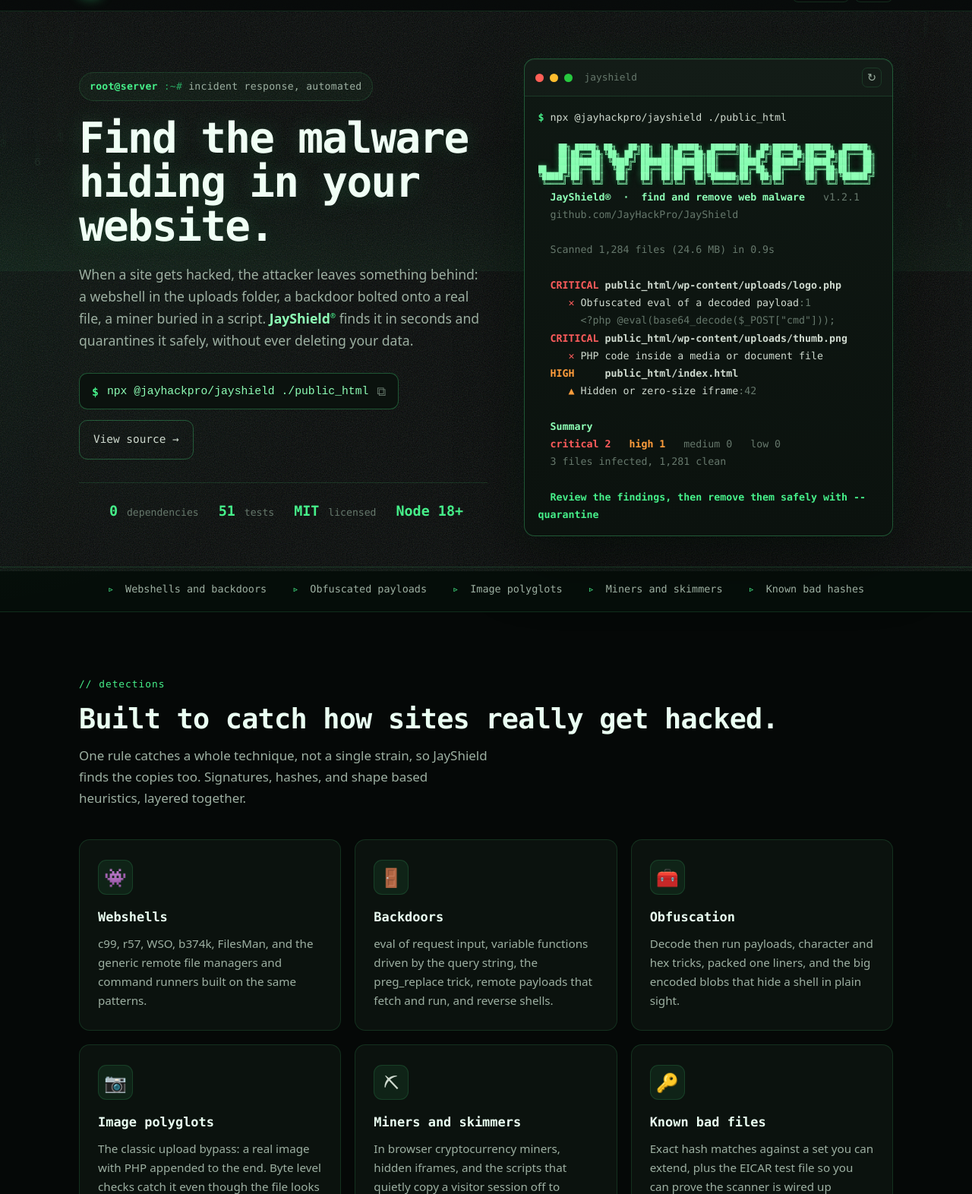
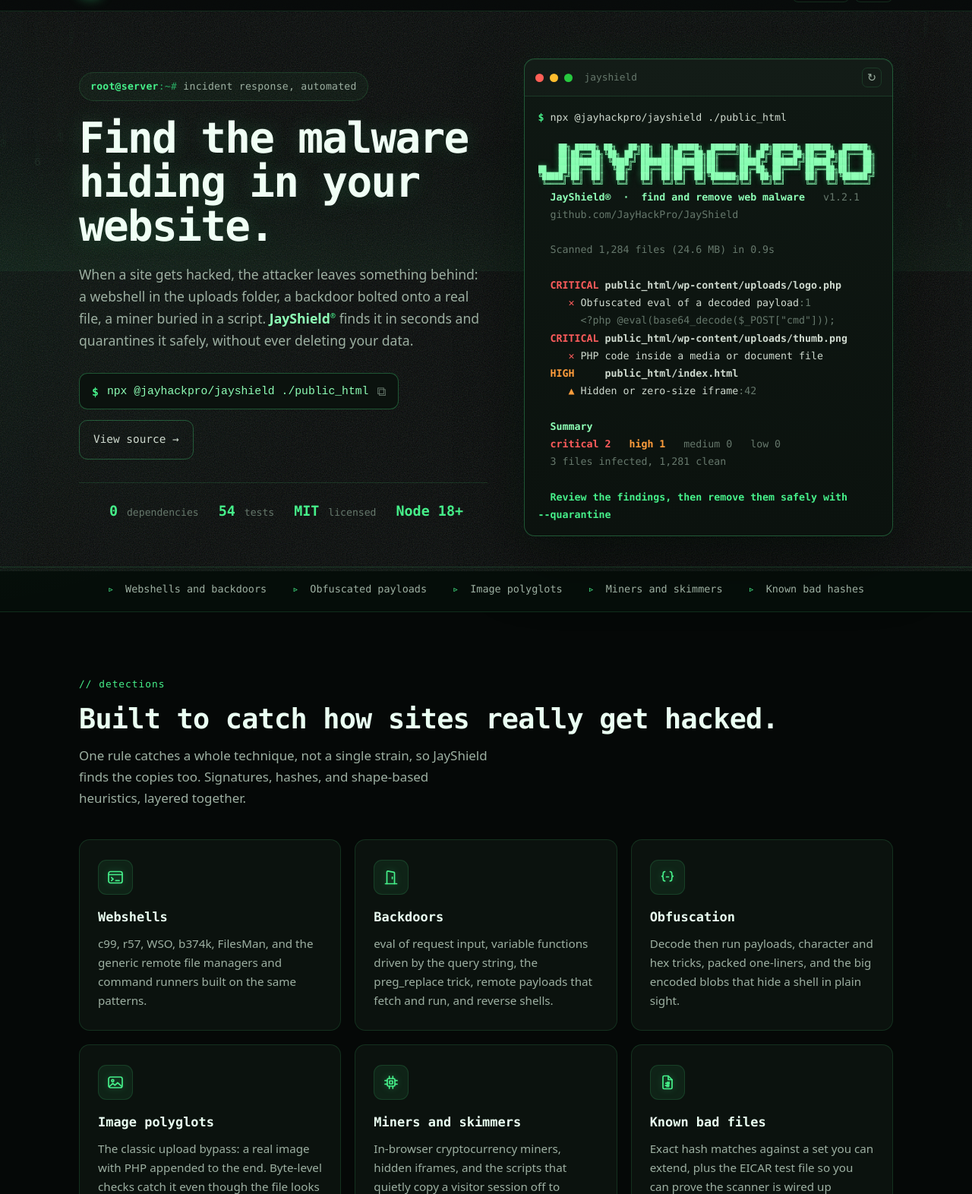
Before and after one commit to JayHackPro/JayShield, a website: page docs/index.html in a window 1280 px wide. Shown: the part 48-1620 px from the top of the page at 76% size. Drawn offline with Linux system fonts and the light colour scheme.

Commit message:
Landing page: design QC pass and back-to-top centering
- Center the back-to-top arrow: drop the flex gap that pushed it left,
  make it a 48px square with the label growing to its right on hover,
  and bob it symmetrically around center.
- Replace the six detection-card emoji with monochrome green line icons
  (terminal, door, braces, image, chip, file+hash) so the whole grid
  stays inside the green-on-black system.
- Tighten the hero shell prompt to root@server:~# (no stray gap).
- Stop commands breaking mid-token at hyphens and slashes; wrap flags
  and paths so pills wrap only at spaces, and left-align them.
- Hyphenate compound adjectives (shape-based, in-browser, one-liners,
  byte-level, read-only, machine-readable).
- Correct the test count to 54, and balance the hero stats 2x2 on mobile.

```diff
--- a/docs/app.js
+++ b/docs/app.js
@@ -210,7 +210,7 @@
       { d: 120, html: '  <span class="sv-crit">critical 2</span>   <span class="sv-high">high 1</span>   <span class="t-dim">medium 0   low 0</span>' },
       { d: 120, html: '<span class="t-dim">  3 files infected, 1,281 clean</span>' },
       { d: 260, html: "" },
-      { d: 120, html: '<span class="t-ok">  Review the findings, then remove them safely with --quarantine</span>' }
+      { d: 120, html: '<span class="t-ok">  Review the findings, then remove them safely with <span class="nb">--quarantine</span></span>' }
     ];
 
     let timers = [];
--- a/docs/index.html
+++ b/docs/index.html
@@ -20,8 +20,8 @@
   <meta name="twitter:title" content="JayShield by JayHackPro">
   <meta name="twitter:description" content="Find and remove web malware, webshells, and backdoors. Fast, dependency-free, open source.">
   <meta name="twitter:image" content="https://jayhackpro.github.io/JayShield/assets/social-preview.png">
-  <link rel="stylesheet" href="styles.css?v=6">
-  <script src="app.js?v=6" defer></script>
+  <link rel="stylesheet" href="styles.css?v=9">
+  <script src="app.js?v=9" defer></script>
 </head>
 <body>
 <a class="skip-link" href="#main">Skip to main content</a>
@@ -63,14 +63,14 @@
       <div class="cta-row">
         <button class="copy-cmd" data-cmd="npx @jayhackpro/jayshield ./public_html" aria-label="Copy install command">
           <span class="copy-prompt">$</span>
-          <code>npx @jayhackpro/jayshield ./public_html</code>
+          <code>npx <span class="nb">@jayhackpro/jayshield</span> <span class="nb">./public_html</span></code>
           <span class="copy-icon" aria-hidden="true">⧉</span>
         </button>
         <a class="btn-ghost" href="https://github.com/JayHackPro/JayShield">View source →</a>
       </div>
       <ul class="hero-facts">
         <li><b>0</b> dependencies</li>
-        <li><b>51</b> tests</li>
+        <li><b>54</b> tests</li>
         <li><b>MIT</b> licensed</li>
         <li><b>Node 18+</b></li>
       </ul>
@@ -103,35 +103,47 @@
     <div class="wrap">
       <p class="kicker">// detections</p>
       <h2>Built to catch how sites really get hacked.</h2>
-      <p class="section-lede">One rule catches a whole technique, not a single strain, so JayShield finds the copies too. Signatures, hashes, and shape based heuristics, layered together.</p>
+      <p class="section-lede">One rule catches a whole technique, not a single strain, so JayShield finds the copies too. Signatures, hashes, and shape-based heuristics, layered together.</p>
       <div class="cards">
         <article class="card">
-          <div class="card-ico" aria-hidden="true">&#128126;</div>
+          <div class="card-ico" aria-hidden="true">
+            <svg viewBox="0 0 24 24" fill="none" stroke="currentColor" stroke-width="1.7" stroke-linecap="round" stroke-linejoin="round"><rect x="3" y="4.5" width="18" height="15" rx="2.5"/><path d="M3 8.5h18"/><path d="M6.8 12.4l2.3 2-2.3 2"/><path d="M12.4 16.4h4.6"/></svg>
+          </div>
           <h3>Webshells</h3>
           <p>c99, r57, WSO, b374k, FilesMan, and the generic remote file managers and command runners built on the same patterns.</p>
         </article>
         <article class="card">
-          <div class="card-ico" aria-hidden="true">&#128682;</div>
+          <div class="card-ico" aria-hidden="true">
+            <svg viewBox="0 0 24 24" fill="none" stroke="currentColor" stroke-width="1.7" stroke-linecap="round" stroke-linejoin="round"><path d="M6.5 20.5V4.9a1 1 0 0 1 1.2-1l8 1.5a1 1 0 0 1 .8 1V20.5"/><path d="M4.5 20.5h15"/><path d="M13.6 11.8v2"/></svg>
+          </div>
           <h3>Backdoors</h3>
           <p>eval of request input, variable functions driven by the query string, the preg_replace trick, remote payloads that fetch and run, and reverse shells.</p>
         </article>
         <article class="card">
-          <div class="card-ico" aria-hidden="true">&#129520;</div>
+          <div class="card-ico" aria-hidden="true">
+            <svg viewBox="0 0 24 24" fill="none" stroke="currentColor" stroke-width="1.7" stroke-linecap="round" stroke-linejoin="round"><path d="M8.6 4.5c-1.7 0-2.3 1-2.3 2.7v1.3c0 1.2-.5 2-1.6 2.2 1.1.2 1.6 1 1.6 2.2v1.3c0 1.7.6 2.7 2.3 2.7"/><path d="M15.4 4.5c1.7 0 2.3 1 2.3 2.7v1.3c0 1.2.5 2 1.6 2.2-1.1.2-1.6 1-1.6 2.2v1.3c0 1.7-.6 2.7-2.3 2.7"/><path d="M10.6 11.5h2.8"/></svg>
+          </div>
           <h3>Obfuscation</h3>
-          <p>Decode then run payloads, character and hex tricks, packed one liners, and the big encoded blobs that hide a shell in plain sight.</p>
+          <p>Decode then run payloads, character and hex tricks, packed one-liners, and the big encoded blobs that hide a shell in plain sight.</p>
         </article>
         <article class="card">
-          <div class="card-ico" aria-hidden="true">&#128247;</div>
+          <div class="card-ico" aria-hidden="true">
+            <svg viewBox="0 0 24 24" fill="none" stroke="currentColor" stroke-width="1.7" stroke-linecap="round" stroke-linejoin="round"><rect x="3" y="5" width="18" height="14" rx="2.5"/><circle cx="8.4" cy="9.8" r="1.5"/><path d="M4.4 17.2l4.2-3.8 2.7 2.4 3.6-3.3 4.6 4.2"/></svg>
+          </div>
           <h3>Image polyglots</h3>
-          <p>The classic upload bypass: a real image with PHP appended to the end. Byte level checks catch it even though the file looks binary.</p>
+          <p>The classic upload bypass: a real image with PHP appended to the end. Byte-level checks catch it even though the file looks binary.</p>
         </article>
         <article class="card">
-          <div class="card-ico" aria-hidden="true">&#9935;</div>
+          <div class="card-ico" aria-hidden="true">
+            <svg viewBox="0 0 24 24" fill="none" stroke="currentColor" stroke-width="1.7" stroke-linecap="round" stroke-linejoin="round"><rect x="7" y="7" width="10" height="10" rx="1.6"/><rect x="10" y="10" width="4" height="4" rx="0.5"/><path d="M9.7 4v3M14.3 4v3M9.7 17v3M14.3 17v3M4 9.7h3M4 14.3h3M17 9.7h3M17 14.3h3"/></svg>
+          </div>
           <h3>Miners and skimmers</h3>
-          <p>In browser cryptocurrency miners, hidden iframes, and the scripts that quietly copy a visitor session off to another server.</p>
+          <p>In-browser cryptocurrency miners, hidden iframes, and the scripts that quietly copy a visitor session off to another server.</p>
         </article>
         <article class="card">
-          <div class="card-ico" aria-hidden="true">&#128273;</div>
+          <div class="card-ico" aria-hidden="true">
+            <svg viewBox="0 0 24 24" fill="none" stroke="currentColor" stroke-width="1.7" stroke-linecap="round" stroke-linejoin="round"><path d="M13 3.5H7.5A1.5 1.5 0 0 0 6 5v14a1.5 1.5 0 0 0 1.5 1.5h9A1.5 1.5 0 0 0 18 19V8.5z"/><path d="M13 3.5V8.5h5"/><path d="M9.7 13.2h4.6M9.3 16.2h4.6M12 11.6l-.7 6.2M14 11.6l-.7 6.2"/></svg>
+          </div>
           <h3>Known bad files</h3>
           <p>Exact hash matches against a set you can extend, plus the EICAR test file so you can prove the scanner is wired up correctly.</p>
         </article>
@@ -146,7 +158,7 @@
         <h2>Remove threats without losing a byte.</h2>
         <p class="section-lede">JayShield never deletes your files. Quarantine moves each flagged file into a local vault and records where it came from, so your live site stops serving it at once while every byte is kept.</p>
         <ul class="how-list">
-          <li><span class="how-num">01</span> <div><b>Scan</b> read only by default. Nothing on disk changes until you say so.</div></li>
+          <li><span class="how-num">01</span> <div><b>Scan</b> read-only by default. Nothing on disk changes until you say so.</div></li>
           <li><span class="how-num">02</span> <div><b>Quarantine</b> flagged files move into a sealed local vault, out of the web root.</div></li>
           <li><span class="how-num">03</span> <div><b>Restore</b> put anything back, byte for byte, if a detection was wrong.</div></li>
         </ul>
@@ -173,18 +185,18 @@
       <div class="install-cards">
         <div class="install-card">
           <p class="install-label">Scan a folder, no install</p>
-          <button class="copy-cmd wide" data-cmd="npx @jayhackpro/jayshield ./public_html"><span class="copy-prompt">$</span><code>npx @jayhackpro/jayshield ./public_html</code><span class="copy-icon" aria-hidden="true">⧉</span></button>
+          <button class="copy-cmd wide" data-cmd="npx @jayhackpro/jayshield ./public_html"><span class="copy-prompt">$</span><code>npx <span class="nb">@jayhackpro/jayshield</span> <span class="nb">./public_html</span></code><span class="copy-icon" aria-hidden="true">⧉</span></button>
         </div>
         <div class="install-card">
           <p class="install-label">Prove it works, with the EICAR test file</p>
-          <button class="copy-cmd wide" data-cmd="npx @jayhackpro/jayshield --selftest"><span class="copy-prompt">$</span><code>npx @jayhackpro/jayshield --selftest</code><span class="copy-icon" aria-hidden="true">⧉</span></button>
+          <button class="copy-cmd wide" data-cmd="npx @jayhackpro/jayshield --selftest"><span class="copy-prompt">$</span><code>npx <span class="nb">@jayhackpro/jayshield</span> <span class="nb">--selftest</span></code><span class="copy-icon" aria-hidden="true">⧉</span></button>
         </div>
         <div class="install-card">
           <p class="install-label">Install once, call it by name</p>
-          <button class="copy-cmd wide" data-cmd="npm install -g @jayhackpro/jayshield"><span class="copy-prompt">$</span><code>npm install -g @jayhackpro/jayshield</code><span class="copy-icon" aria-hidden="true">⧉</span></button>
+          <button class="copy-cmd wide" data-cmd="npm install -g @jayhackpro/jayshield"><span class="copy-prompt">$</span><code>npm install <span class="nb">-g</span> <span class="nb">@jayhackpro/jayshield</span></code><span class="copy-icon" aria-hidden="true">⧉</span></button>
         </div>
       </div>
-      <p class="install-foot">Exit codes make it drop straight into CI: <code>0</code> clean, <code>1</code> threats found, <code>2</code> error. Add <code>--json</code> for machine readable output.</p>
+      <p class="install-foot">Exit codes make it drop straight into CI: <code>0</code> clean, <code>1</code> threats found, <code>2</code> error. Add <code>--json</code> for machine-readable output.</p>
     </div>
   </section>
 
--- a/docs/styles.css
+++ b/docs/styles.css
@@ -77,10 +77,10 @@ html { scrollbar-color: #46f08a #080d0a; scrollbar-width: thin; }
 /* Back to top: a terminal chip that expands to a shell command on hover. */
 .to-top {
   position: fixed; right: 22px; bottom: 22px; z-index: 70;
-  display: inline-flex; align-items: center; gap: 8px;
-  height: 46px; padding: 0 15px;
+  display: inline-flex; align-items: center; justify-content: center;
+  height: 48px; min-width: 48px; padding: 0 14px;
   background: var(--panel); color: var(--green);
-  border: 1px solid var(--line-strong); border-radius: 12px;
+  border: 1px solid var(--line-strong); border-radius: 13px;
   font-family: var(--mono); font-size: 0.9rem; font-weight: 700;
   text-decoration: none;
   box-shadow: 0 10px 26px rgba(0, 0, 0, 0.45);
@@ -93,10 +93,12 @@ html { scrollbar-color: #46f08a #080d0a; scrollbar-width: thin; }
   box-shadow: 0 12px 32px rgba(0, 0, 0, 0.5), 0 0 24px rgba(70, 240, 138, 0.35);
 }
 .to-top:focus-visible { outline: 2px solid var(--green); outline-offset: 3px; }
-.to-top .tt-arrow { font-size: 0.82rem; line-height: 1; text-shadow: 0 0 12px var(--glow); animation: tt-bob 2.4s ease-in-out infinite; }
-.to-top .tt-label { max-width: 0; overflow: hidden; white-space: nowrap; opacity: 0; transition: max-width 0.3s ease, opacity 0.22s ease; }
-.to-top:hover .tt-label { max-width: 76px; opacity: 1; }
-@keyframes tt-bob { 0%, 100% { transform: translateY(0); } 50% { transform: translateY(-3px); } }
+/* Arrow sits dead-center of the collapsed square; the label grows to its
+   right on hover via its own margin, so there is no stray gap when hidden. */
+.to-top .tt-arrow { font-size: 0.8rem; line-height: 1; display: grid; place-items: center; text-shadow: 0 0 12px var(--glow); animation: tt-bob 2.4s ease-in-out infinite; }
+.to-top .tt-label { max-width: 0; margin-left: 0; overflow: hidden; white-space: nowrap; opacity: 0; transition: max-width 0.3s ease, margin-left 0.3s ease, opacity 0.22s ease; }
+.to-top:hover .tt-label { max-width: 76px; margin-left: 9px; opacity: 1; }
+@keyframes tt-bob { 0%, 100% { transform: translateY(1.5px); } 50% { transform: translateY(-1.5px); } }
 
 .wrap { max-width: var(--maxw); margin: 0 auto; padding: 0 24px; }
 
@@ -176,8 +178,8 @@ html { scrollbar-color: #46f08a #080d0a; scrollbar-width: thin; }
 .eyebrow {
   font-family: var(--mono); font-size: 0.82rem; color: var(--ink-soft);
   letter-spacing: 0.02em; margin-bottom: 20px;
-  display: inline-flex; gap: 8px; align-items: baseline; flex-wrap: wrap;
-  padding: 7px 13px; border: 1px solid var(--line); border-radius: 999px;
+  display: inline-block;
+  padding: 7px 14px; border: 1px solid var(--line); border-radius: 999px;
   background: rgba(70, 240, 138, 0.04);
 }
 .prompt { color: var(--green); font-weight: 700; }
@@ -250,8 +252,10 @@ h1 {
 .term-body {
   font-family: var(--mono); font-size: 0.83rem; line-height: 1.75;
   padding: 16px 18px; flex: 1;
-  white-space: pre-wrap; word-break: break-word;
+  white-space: pre-wrap; overflow-wrap: break-word;
 }
+/* Keep flags and paths from breaking across a line at their hyphens or slashes. */
+.nb { white-space: nowrap; }
 .t-line { display: block; }
 .t-cmd { color: var(--ink); }
 .t-cmd .g { color: var(--green); font-weight: 700; }
@@ -318,9 +322,12 @@ h2 {
 .card:hover { border-color: var(--line-strong); transform: translateY(-3px); box-shadow: 0 18px 44px rgba(0, 0, 0, 0.4); }
 .card:hover::before { opacity: 1; }
 .card-ico {
-  font-size: 1.5rem; width: 46px; height: 46px; display: grid; place-items: center;
+  width: 46px; height: 46px; display: grid; place-items: center;
   background: rgba(70, 240, 138, 0.08); border: 1px solid var(--line); border-radius: 11px; margin-bottom: 16px;
+  transition: background 0.2s ease, border-color 0.2s ease;
 }
+.card-ico svg { width: 24px; height: 24px; color: var(--green); filter: drop-shadow(0 0 5px rgba(70, 240, 138, 0.28)); }
+.card:hover .card-ico { background: rgba(70, 240, 138, 0.12); border-color: var(--line-strong); }
 .card h3 { font-family: var(--mono); font-size: 1.06rem; color: #eafff2; margin-bottom: 8px; }
 .card p { color: var(--ink-soft); font-size: 0.95rem; }
 
@@ -350,7 +357,9 @@ h2 {
 .install-cards { display: grid; grid-template-columns: repeat(3, 1fr); gap: 16px; margin: 8px 0 26px; text-align: left; }
 .install-card { background: var(--panel); border: 1px solid var(--line); border-radius: 14px; padding: 20px; }
 .install-label { font-family: var(--mono); font-size: 0.8rem; color: var(--ink-dim); margin-bottom: 12px; }
-.copy-cmd.wide { width: 100%; justify-content: space-between; font-size: 0.83rem; }
+.copy-cmd.wide { width: 100%; justify-content: flex-start; align-items: flex-start; font-size: 0.83rem; }
+.copy-cmd.wide code { text-align: left; }
+.copy-cmd.wide .copy-icon { margin-left: auto; }
 .install-foot { font-size: 0.92rem; color: var(--ink-soft); }
 .install-foot code { font-family: var(--mono); color: var(--green); background: rgba(70, 240, 138, 0.08); padding: 1px 6px; border-radius: 5px; }
 
@@ -393,6 +402,7 @@ h2 {
   .hero { padding: 40px 0 24px; }
   .section { padding: 60px 0; }
   .cards, .install-cards { grid-template-columns: 1fr; }
+  .hero-facts { display: grid; grid-template-columns: 1fr 1fr; gap: 16px 20px; }
   .copy-cmd { font-size: 0.8rem; padding: 12px 13px; }
   .copy-cmd code { font-size: 0.78rem; }
   .foot-grid, .foot-legal { flex-direction: column; align-items: flex-start; }
```
